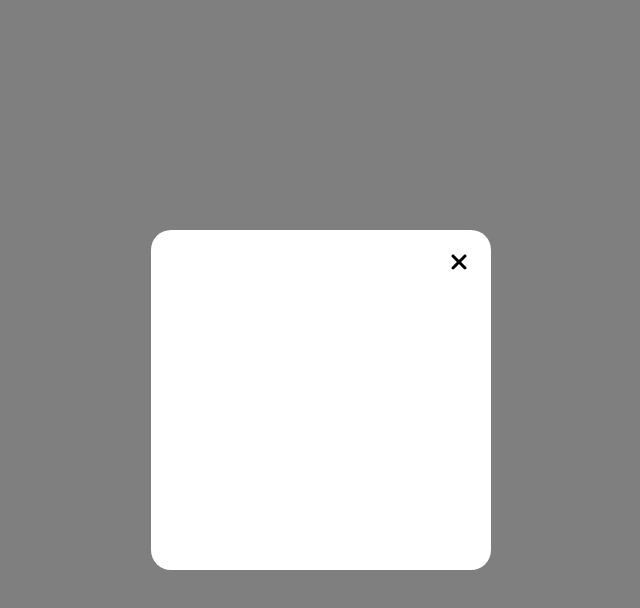
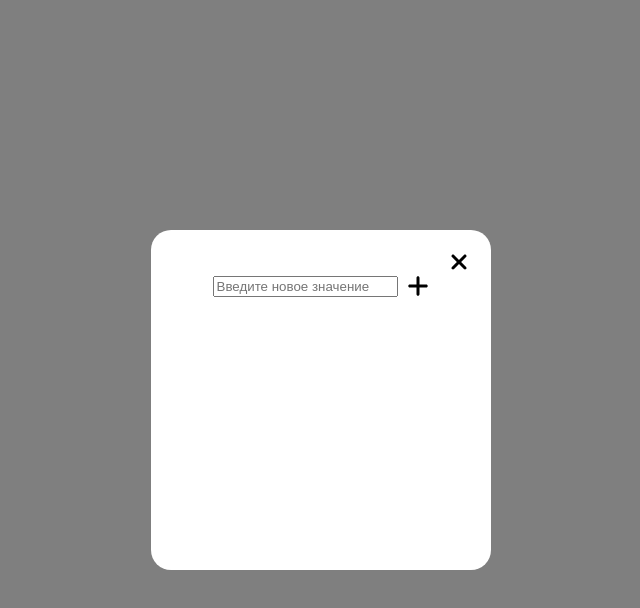
Before and after one commit to AnnaArmodillo/test2, a Vue app: page / in a window 1280 px wide. Both pictures are taken after a click on the picture 736 px from the left and 400 px from the top of the page. Shown: the top 608 px of the page, without its empty margins (319-959 px from the left). Built offline with nearby package versions, Linux system fonts and the light colour scheme.

Commit message:
feat: add new value set by modal

```diff
--- a/src/shared/MultipleSelectInput/MultipleSelectInput.vue
+++ b/src/shared/MultipleSelectInput/MultipleSelectInput.vue
@@ -3,11 +3,18 @@ import { ref } from "vue";
 import Modal from "../Modal/Modal.vue";
 import editIcon from "/edit.svg";
 import closeIcon from "/close.svg";
+import addIcon from "/add.svg";
 
 const modalOpen = ref<boolean>(false);
 const values = ref<string[]>(["1", "2", "item"]);
+const newValue = ref<string>("");
 function deleteValueHandler(value: string) {
   values.value = values.value.filter((item) => item !== value);
+}
+function addValueHandler() {
+  values.value.push(newValue.value);
+  newValue.value = "";
+  modalOpen.value = false;
 }
 </script>
 
@@ -21,6 +28,12 @@ function deleteValueHandler(value: string) {
     </ul>
     <img :src="editIcon" alt="edit" @click="modalOpen = true"/>
     <Modal :modalOpen="modalOpen" @close="modalOpen = false">
+      <template v-slot:modalInput>
+        <div class="value-input">
+          <input type="text" v-model="newValue" placeholder="Введите новое значение"/>
+          <img :src="addIcon" alt="add" class="value-input__add" @click="addValueHandler"/>
+        </div>
+      </template>
     </Modal>
   </div>
 </template>
@@ -52,4 +65,12 @@ function deleteValueHandler(value: string) {
     align-items: center;
     margin-right: 8px;
   }
+  .value-input {
+    display: flex;
+    align-items: center;
+    margin-bottom: 16px;
+  }
+  .value-input__add {
+    margin-left: 8px;
+  }
 </style>
```
